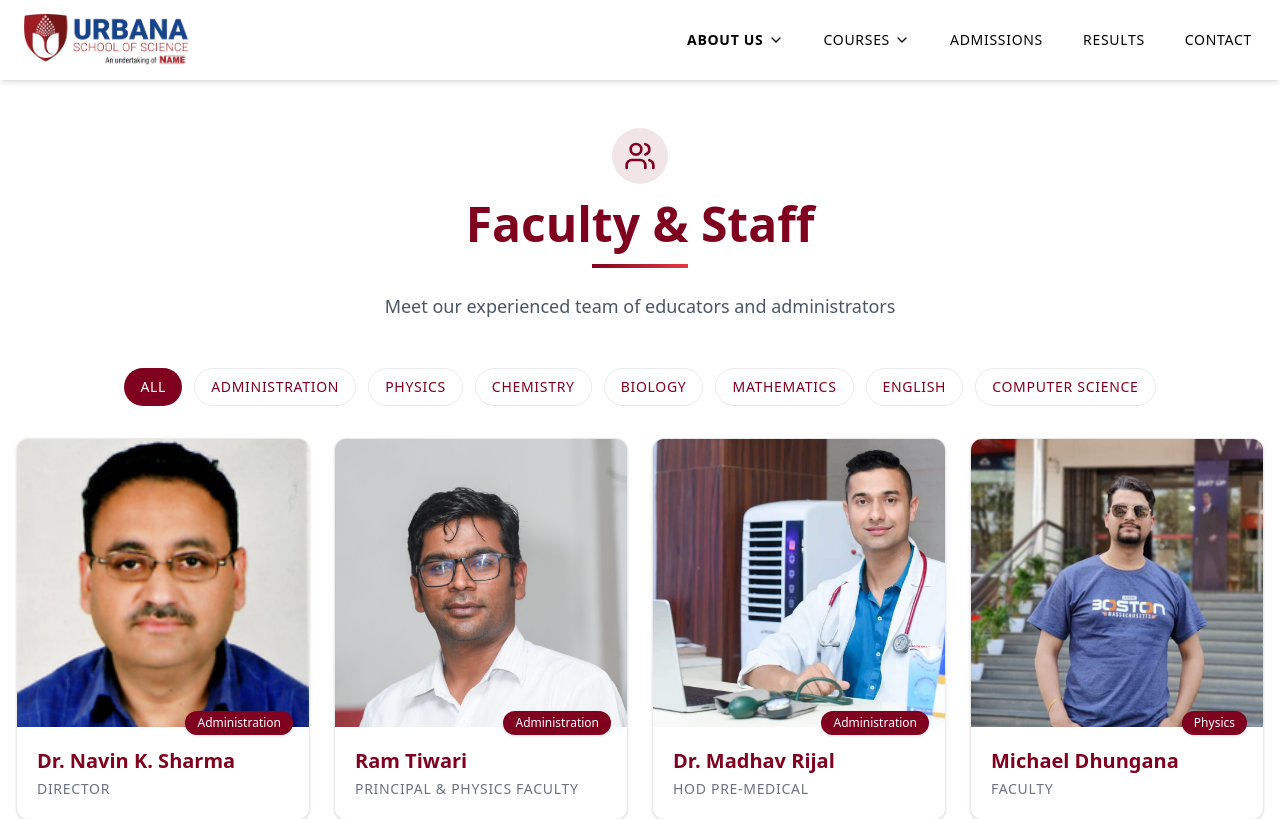
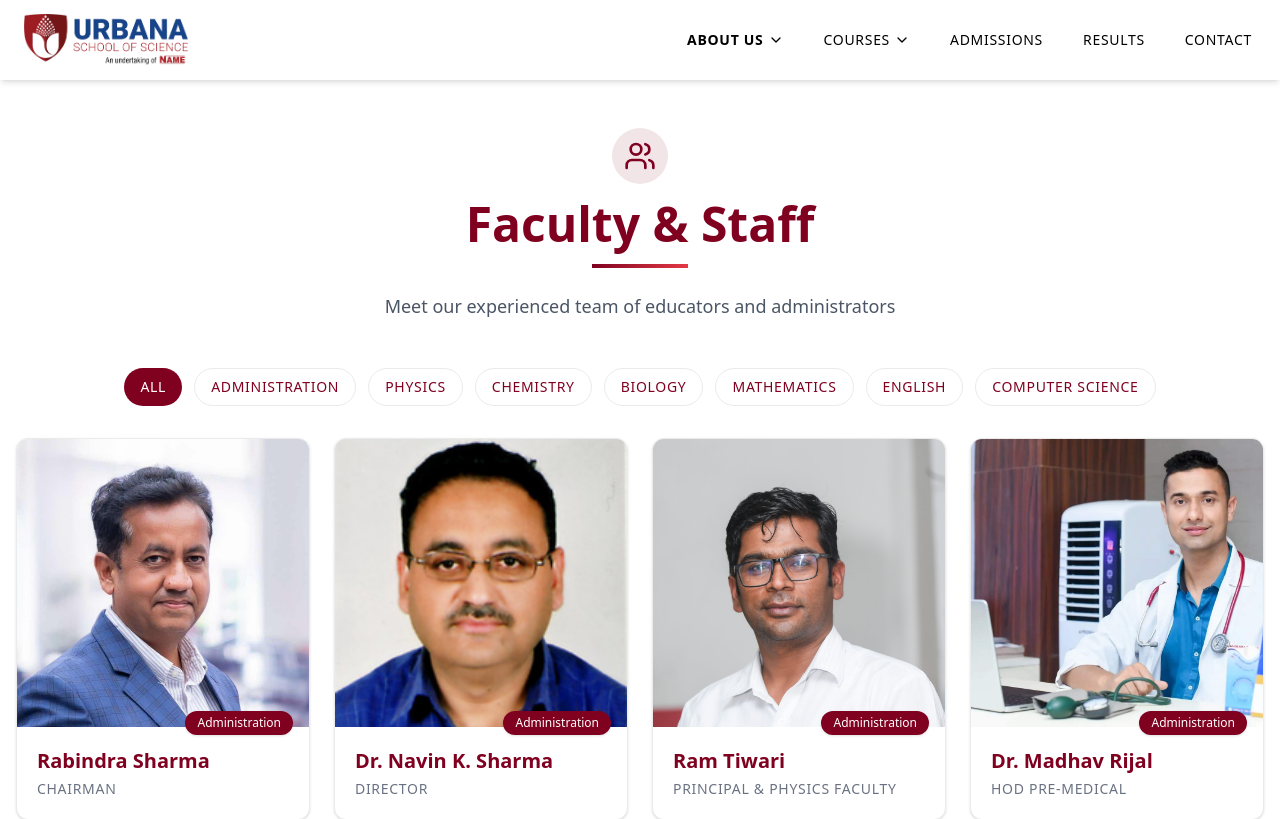
Before and after one commit to hussainiat/urbana-next, a Next.js app: page /about/faculty in a window 1280 px wide. Shown: the top 819 px of the page. Built offline with nearby package versions, Linux system fonts and the light colour scheme.

Commit message:
Add faculty member Rabindra Sharma details
Faculty updated

```diff
--- a/src/app/about/faculty/page.tsx
+++ b/src/app/about/faculty/page.tsx
@@ -9,6 +9,14 @@ export default function FacultyStaff() {
   const [activeTab, setActiveTab] = useState("All");
 
   const facultyMembers = [
+    {
+      name: "Rabindra Sharma",
+      position: "Chairman",
+      department: "Administration",
+      education: "Ph.D. in Education, Harvard University",
+      experience: "25+ years",
+      image: "/images/faculty/rabindra.png"
+    },
     {
       name: "Dr. Navin K. Sharma",
       position: "Director",
```
